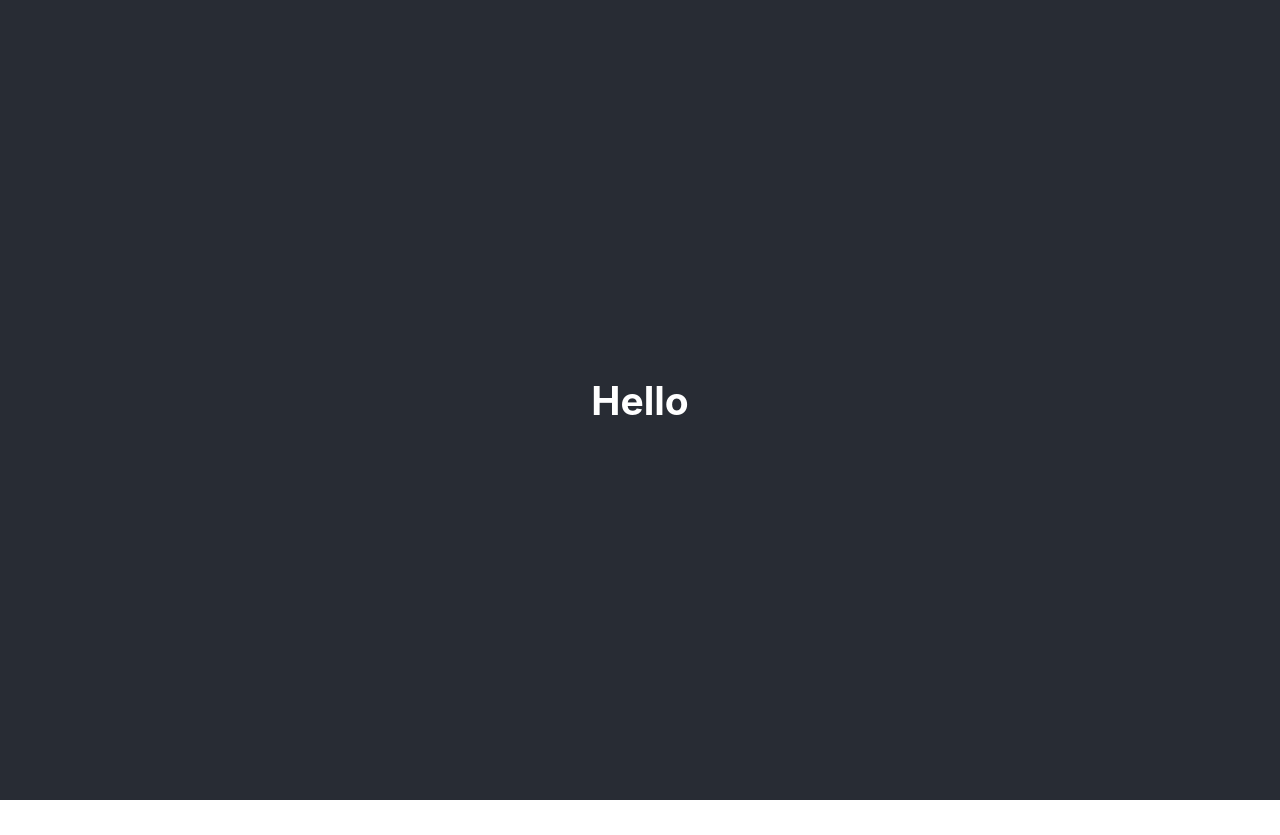
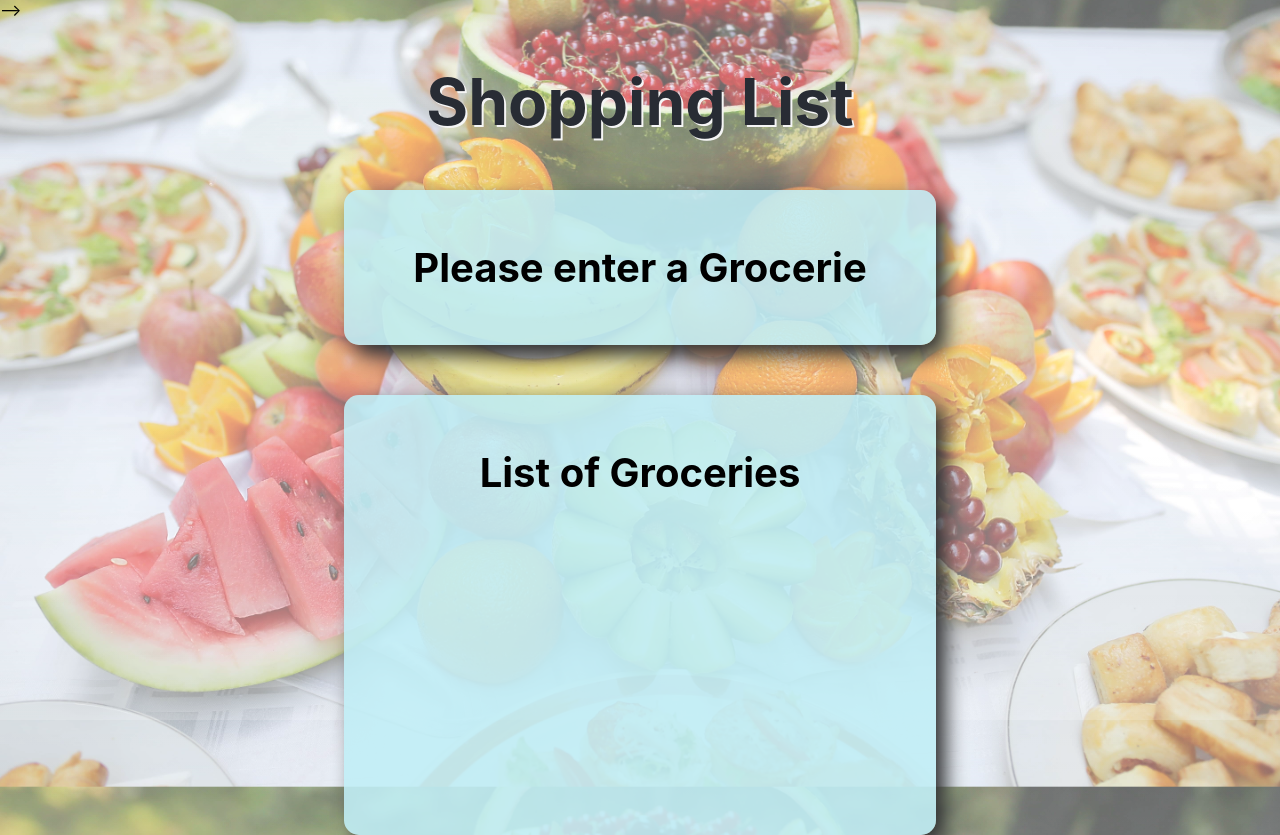
Before and after one commit to dule88/React-shopping-list, a React (Create React App) app: page / in a window 1280 px wide. Before the commit the page ends 800 px from the top, so only its background shows below. Built offline with nearby package versions, Linux system fonts and the light colour scheme.

Commit message:
Created basic layout for Shopping list

```diff
--- a/public/index.html
+++ b/public/index.html
@@ -10,34 +10,15 @@
       content="Web site created using create-react-app"
     />
     <link rel="apple-touch-icon" href="%PUBLIC_URL%/logo192.png" />
-    <!--
-      manifest.json provides metadata used when your web app is installed on a
-      user's mobile device or desktop. See https://developers.google.com/web/fundamentals/web-app-manifest/
+
     -->
     <link rel="manifest" href="%PUBLIC_URL%/manifest.json" />
-    <!--
-      Notice the use of %PUBLIC_URL% in the tags above.
-      It will be replaced with the URL of the `public` folder during the build.
-      Only files inside the `public` folder can be referenced from the HTML.
 
-      Unlike "/favicon.ico" or "favicon.ico", "%PUBLIC_URL%/favicon.ico" will
-      work correctly both with client-side routing and a non-root public URL.
-      Learn how to configure a non-root public URL by running `npm run build`.
-    -->
-    <title>React App</title>
+    <title>Shopping list</title>
   </head>
   <body>
     <noscript>You need to enable JavaScript to run this app.</noscript>
     <div id="root"></div>
-    <!--
-      This HTML file is a template.
-      If you open it directly in the browser, you will see an empty page.
 
-      You can add webfonts, meta tags, or analytics to this file.
-      The build step will place the bundled scripts into the <body> tag.
-
-      To begin the development, run `npm start` or `yarn start`.
-      To create a production bundle, use `npm run build` or `yarn build`.
-    -->
   </body>
 </html>
--- a/src/App.css
+++ b/src/App.css
@@ -2,37 +2,14 @@
   text-align: center;
 }
 
-.App-logo {
-  height: 40vmin;
-  pointer-events: none;
+h1{
+  font-size: 4rem;
+  color: #282c34;
+  text-shadow: 2px 2px 0 whitesmoke;
 }
 
-@media (prefers-reduced-motion: no-preference) {
-  .App-logo {
-    animation: App-logo-spin infinite 20s linear;
+@media (max-width: 767px) {
+  h1{
+      font-size: 3.5rem;
   }
 }
-
-.App-header {
-  background-color: #282c34;
-  min-height: 100vh;
-  display: flex;
-  flex-direction: column;
-  align-items: center;
-  justify-content: center;
-  font-size: calc(10px + 2vmin);
-  color: white;
-}
-
-.App-link {
-  color: #61dafb;
-}
-
-@keyframes App-logo-spin {
-  from {
-    transform: rotate(0deg);
-  }
-  to {
-    transform: rotate(360deg);
-  }
-}
--- a/src/App.js
+++ b/src/App.js
@@ -1,11 +1,36 @@
 import './App.css';
+import { useState } from 'react';
+import Cart from './components/Cart/Cart';
+import Edit from './components/Edit/Edit';
 
-function App() {
+
+const App = () => {
+
+  const [editMode, setEditMode] = useState({mode:false, id:'', name: ''})
+
+  const [groceries, setGroceries] = useState([
+      // {
+      //   id: uuidv4(),
+      //   name: 'Kikiriki'
+      // },
+      // {
+      //   id: uuidv4(),
+      //   name: 'Pivo'
+      // },
+      // {
+      //   id: uuidv4(),
+      //   name: 'Cips'
+      // },
+  ]);
+
+  // console.log(groceries);
+  console.log(editMode);
+
   return (
     <div className="App">
-      <header className="App-header">
-       <h2>Hello</h2>
-      </header>
+        <h1>Shopping List</h1>
+        <Edit></Edit>
+        <Cart></Cart>
     </div>
   );
 }
--- /dev/null
+++ b/src/components/Cart/Cart.js
@@ -0,0 +1,16 @@
+import React from 'react';
+import styles from './Cart.module.css';
+
+const Cart = () => {
+
+  return (
+    <div className={styles.container}>
+        <div className={styles.list}>
+        <h2>List of Groceries</h2>
+
+        </div>
+    </div>
+  )
+}
+
+export default Cart;
--- /dev/null
+++ b/src/components/Cart/Cart.module.css
@@ -0,0 +1,32 @@
+.container{
+    margin: 50px auto;
+    width: 40%;
+    background-color: rgba(193, 238, 246, 0.877);
+    border-radius: 15px;
+    box-shadow: 10px 10px 20px #313233;
+    padding: 20px 40px;
+}
+
+@media (max-width: 767px) {
+    .container {
+        width: 70%;
+    }
+}
+
+h2 {
+    font-size: 2.5rem;
+}
+
+
+
+
+
+
+
+
+
+
+.list {
+    height: 400px;
+    overflow: auto;
+}
--- /dev/null
+++ b/src/components/Edit/Edit.js
@@ -0,0 +1,16 @@
+import React from 'react';
+import styles from './Edit.module.css';
+
+const Edit = () => {
+
+  return (
+    <div className={styles.container}>
+        <div className={styles.list}>
+        <h2>Please enter a Grocerie</h2>
+
+        </div>
+    </div>
+  )
+}
+
+export default Edit;
--- /dev/null
+++ b/src/components/Edit/Edit.module.css
@@ -0,0 +1,18 @@
+.container{
+    margin: 50px auto;
+    width: 40%;
+    background-color: rgba(193, 238, 246, 0.877);
+    border-radius: 15px;
+    box-shadow: 10px 10px 20px #313233;
+    padding: 20px 40px;
+}
+
+@media (max-width: 767px) {
+    .container {
+        width: 70%;
+    }
+}
+
+h2 {
+    font-size: 2.5rem;
+}
--- a/src/index.css
+++ b/src/index.css
@@ -5,6 +5,10 @@ body {
     sans-serif;
   -webkit-font-smoothing: antialiased;
   -moz-osx-font-smoothing: grayscale;
+  background-image: linear-gradient(rgba(255,255,255,.4), rgba(255,255,255,.5)), url(img/background.jpg);
+  background-position: center;
+  background-size: cover;
+  height: 90vh;
 }
 
 code {
--- a/src/index.js
+++ b/src/index.js
@@ -2,7 +2,7 @@ import React from 'react';
 import ReactDOM from 'react-dom/client';
 import './index.css';
 import App from './App';
-import reportWebVitals from './reportWebVitals';
+
 
 const root = ReactDOM.createRoot(document.getElementById('root'));
 root.render(
@@ -10,8 +10,3 @@ root.render(
     <App />
   </React.StrictMode>
 );
-
-// If you want to start measuring performance in your app, pass a function
-// to log results (for example: reportWebVitals(console.log))
-// or send to an analytics endpoint. Learn more: https://bit.ly/CRA-vitals
-reportWebVitals();
```
Also changed, not shown: src/img/background.jpg (added).
